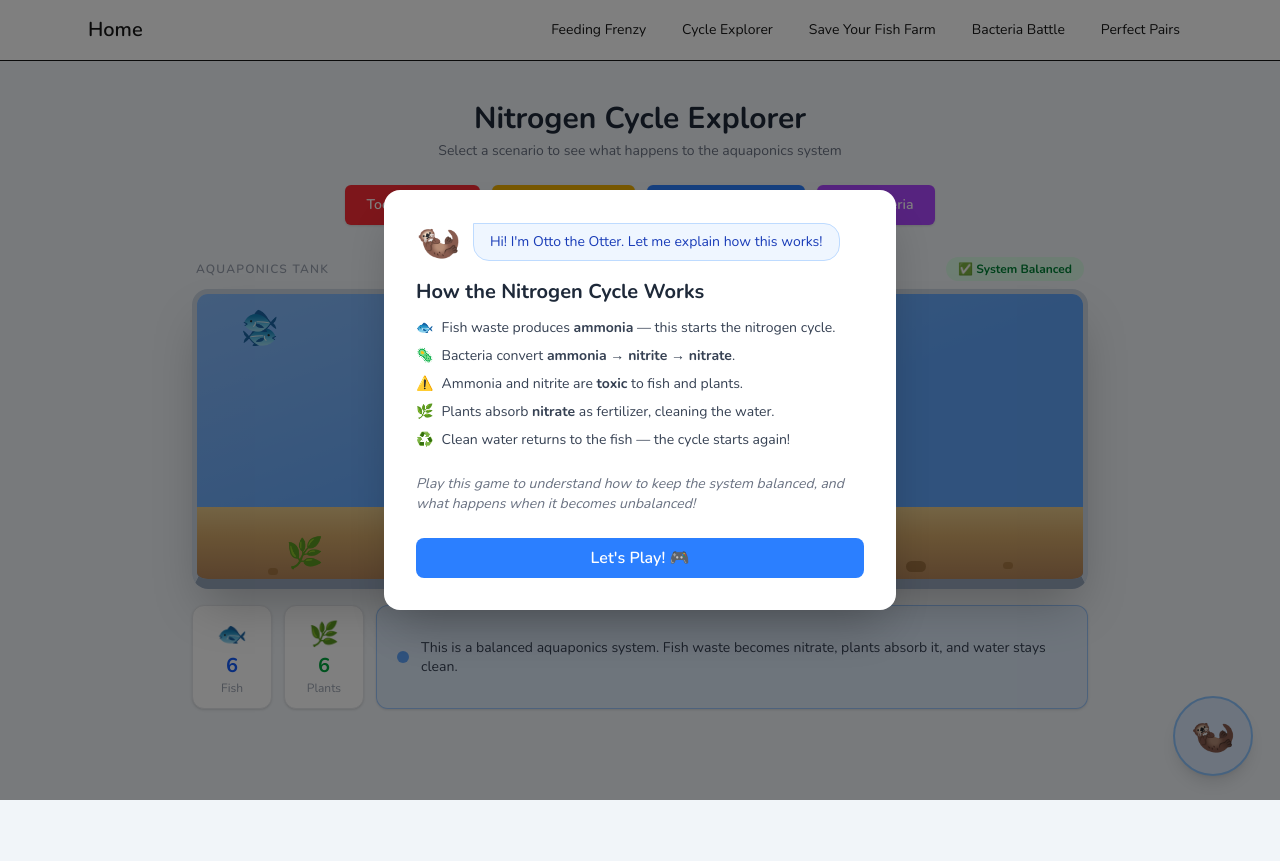
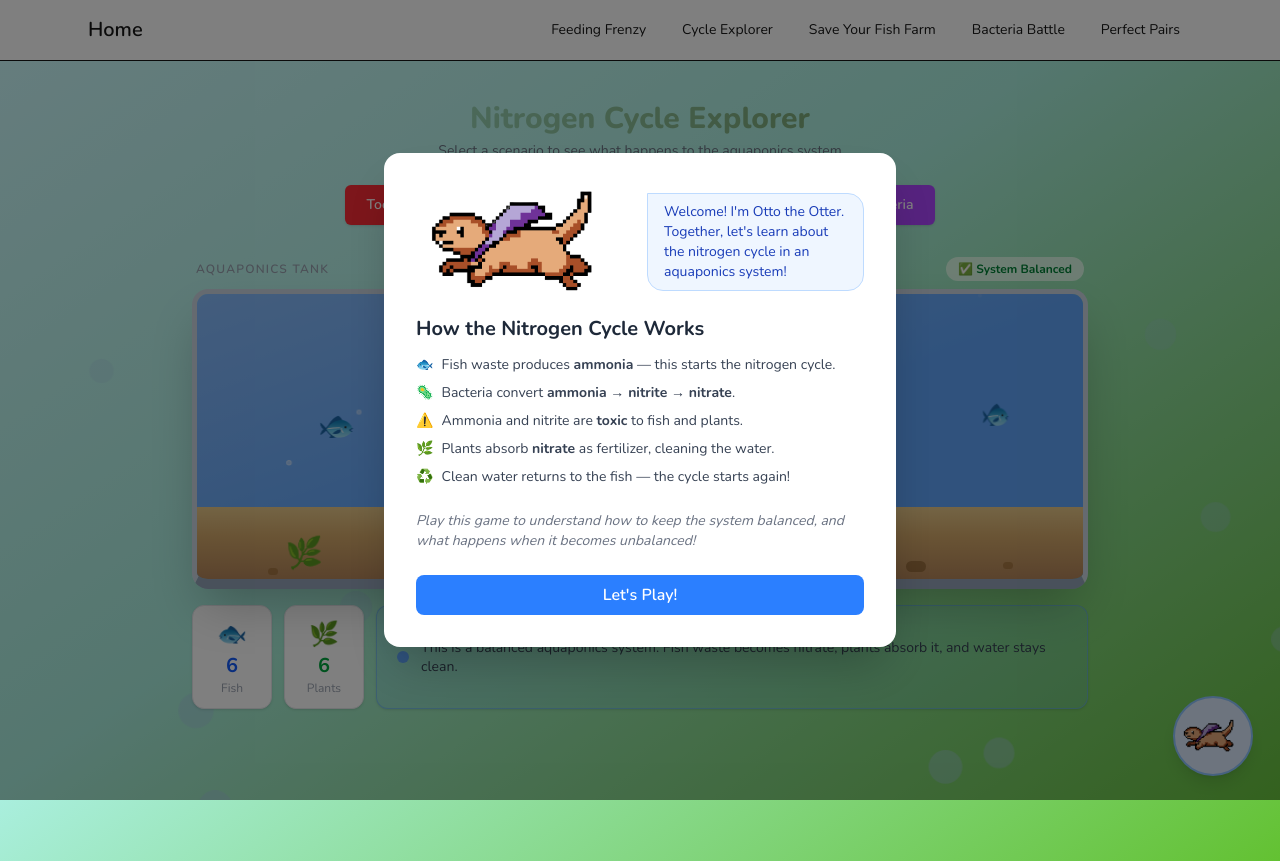
Before and after one commit to AshiJ7/FishFarmFrenzy, a Next.js app: page /mini-game-2 in a window 1280 px wide. Built offline with nearby package versions, Linux system fonts and the light colour scheme.

Commit message:
added fish animations, background, otter pixel art

```diff
--- a/app/mini-game-2/page.tsx
+++ b/app/mini-game-2/page.tsx
@@ -1,6 +1,55 @@
+// things to do:
+// - add image of the cycle as reference as a pop up button on the side
+// - make otter speech bubble larger
+// - fix the size and text in pop up
+// - add more scenarios but make it harder to guess the correct answer
+// - when you level up the scenarios will get harder and more complex, more factors to consider (like light, pH, etc)
+// - pixel art to differentiate between healthy and sad fish and plants
+// - add more feedback to the quiz answers, like why the correct answer is correct and why wrong is wrong
+// - second wrong guess will say try one more time
+// - know what scenario you are in, increase size of text box
+// - change color and text for the informational boxes
+// - interactivity in the tank, fish moving around, plants swaying, water bubbling
+// - add sound effects for correct and incorrect answers
+// - for each quiz option, whether that makes it slightly better or worse, and explain the reasoning behind it in the feedback
+// game additions:
+// - "sandbox mode" freely adjust num of fish, plants, etc and see real time effects with no right or wrong answers
+// - "quiz mode" similar idea to game 3, bunch of scenarios with mcq and have to identify whats wrong/how to fix. points based on speed and accuracy
+// - "challenge mode" where you have to keep the system balanced for a certain amount of time while random events happen (fish getting sick, or a plant dying) and you have to react to them
+
+
 "use client";
 
-import { useState } from "react";
+import { useState, useMemo } from "react";
+
+const BubbleBackground = () => (
+  <div className="fixed inset-0 overflow-hidden pointer-events-none z-0">
+    {[...Array(18)].map((_, i) => {
+      const size = 12 + Math.random() * 24;
+      return (
+        <div
+          key={i}
+          className="absolute rounded-full opacity-40"
+          style={{
+            bottom: "-60px",
+            left: `${Math.random() * 100}%`,
+            width: `${size}px`,
+            height: `${size}px`,
+            backgroundColor: "var(--periwinkle)",
+            animation: `floatUp ${8 + Math.random() * 8}s linear infinite`,
+            animationDelay: `${Math.random() * 5}s`,
+          }}
+        />
+      );
+    })}
+    <style>{`
+      @keyframes floatUp {
+        0% { transform: translateY(0) scale(1); opacity: 0.4; }
+        100% { transform: translateY(-120vh) scale(1.3); opacity: 0; }
+      }
+    `}</style>
+  </div>
+);
 
 type Scenario =
   | "balanced"
@@ -8,6 +57,34 @@ type Scenario =
   | "tooFewPlants"
   | "coldTemp"
   | "noBacteria";
+
+// Each fish swims in a horizontal lane across the full tank
+// startDir: 1 = starts swimming right, -1 = starts swimming left
+const FISH_LANES = [
+  { laneY: 8,  duration: 8,  delay: 0,   startDir:  1 },
+  { laneY: 22, duration: 11, delay: 2.5, startDir: -1 },
+  { laneY: 36, duration: 9,  delay: 1,   startDir:  1 },
+  { laneY: 50, duration: 13, delay: 4,   startDir: -1 },
+  { laneY: 15, duration: 10, delay: 3,   startDir:  1 },
+  { laneY: 42, duration: 12, delay: 0.5, startDir: -1 },
+  { laneY: 28, duration: 7,  delay: 1.8, startDir:  1 },
+  { laneY: 55, duration: 14, delay: 3.5, startDir: -1 },
+  { laneY: 10, duration: 9,  delay: 5,   startDir:  1 },
+  { laneY: 45, duration: 11, delay: 2,   startDir: -1 },
+  { laneY: 32, duration: 8,  delay: 0.8, startDir:  1 },
+  { laneY: 20, duration: 13, delay: 4.2, startDir: -1 },
+];
+
+const WATER_BUBBLES = [
+  { left: 10, delay: 0,   duration: 4   },
+  { left: 25, delay: 1.5, duration: 5   },
+  { left: 42, delay: 0.8, duration: 3.5 },
+  { left: 58, delay: 2.2, duration: 4.5 },
+  { left: 73, delay: 0.3, duration: 5   },
+  { left: 88, delay: 1.8, duration: 3.8 },
+  { left: 18, delay: 3,   duration: 4.2 },
+  { left: 65, delay: 2.7, duration: 3.2 },
+];
 
 export default function MiniGame2() {
   const [scenario, setScenario] = useState<Scenario>("balanced");
@@ -81,6 +158,7 @@ export default function MiniGame2() {
   };
 
   const data = scenarios[scenario];
+  const isUnhealthy = scenario !== "balanced";
 
   const selectScenario = (newScenario: Scenario) => {
     setScenario(newScenario);
@@ -105,24 +183,58 @@ export default function MiniGame2() {
     }
   };
 
+  const bubbleBackground = useMemo(() => <BubbleBackground />, []);
+
   const scenarioButtons = [
-    { key: "tooManyFish",  label: "Too Many Fish",     activeClass: "bg-red-700 border-red-900 ring-2 ring-red-300",    baseClass: "bg-red-500 hover:bg-red-600 border-transparent" },
-    { key: "tooFewPlants", label: "Too Few Plants",    activeClass: "bg-yellow-600 border-yellow-800 ring-2 ring-yellow-300", baseClass: "bg-yellow-500 hover:bg-yellow-600 border-transparent" },
-    { key: "coldTemp",     label: "Cold Temperature",  activeClass: "bg-blue-700 border-blue-900 ring-2 ring-blue-300",  baseClass: "bg-blue-500 hover:bg-blue-600 border-transparent" },
-    { key: "noBacteria",   label: "No Bacteria",       activeClass: "bg-purple-700 border-purple-900 ring-2 ring-purple-300", baseClass: "bg-purple-500 hover:bg-purple-600 border-transparent" },
+    { key: "tooManyFish",  label: "Too Many Fish",    activeClass: "bg-red-700 border-red-900 ring-2 ring-red-300",       baseClass: "bg-red-500 hover:bg-red-600 border-transparent" },
+    { key: "tooFewPlants", label: "Too Few Plants",   activeClass: "bg-yellow-600 border-yellow-800 ring-2 ring-yellow-300", baseClass: "bg-yellow-500 hover:bg-yellow-600 border-transparent" },
+    { key: "coldTemp",     label: "Cold Temperature", activeClass: "bg-blue-700 border-blue-900 ring-2 ring-blue-300",     baseClass: "bg-blue-500 hover:bg-blue-600 border-transparent" },
+    { key: "noBacteria",   label: "No Bacteria",      activeClass: "bg-purple-700 border-purple-900 ring-2 ring-purple-300", baseClass: "bg-purple-500 hover:bg-purple-600 border-transparent" },
   ];
 
   return (
-    <div className="min-h-screen w-full bg-slate-100">
+    <div className="min-h-screen w-full">
+      {bubbleBackground}
+
+      <style>{`
+        /* Fish bob up/down slightly as they swim (left/right handled via JS-injected per-fish keyframes) */
+        @keyframes fishBob {
+          0%, 100% { margin-top: 0px; }
+          50%       { margin-top: -6px; }
+        }
+        @keyframes fishBobSlow {
+          0%, 100% { margin-top: 0px; }
+          50%       { margin-top: -3px; }
+        }
+
+        /* Plant sway */
+        @keyframes sway {
+          0%, 100% { transform-origin: bottom center; transform: rotate(-4deg); }
+          50%       { transform-origin: bottom center; transform: rotate(4deg); }
+        }
+        @keyframes swayAlt {
+          0%, 100% { transform-origin: bottom center; transform: rotate(3deg); }
+          50%       { transform-origin: bottom center; transform: rotate(-5deg); }
+        }
+
+        /* Water bubbles rising inside tank */
+        @keyframes riseUp {
+          0%   { transform: translateY(0) scale(1); opacity: 0.7; }
+          80%  { opacity: 0.5; }
+          100% { transform: translateY(-220px) scale(0.6); opacity: 0; }
+        }
+      `}</style>
 
       {/* INFO MODAL */}
       {showInfo && (
         <div className="fixed inset-0 z-50 flex items-center justify-center bg-black/50">
           <div className="relative bg-white rounded-2xl shadow-2xl max-w-lg w-full mx-4 p-8">
             <div className="flex items-center gap-3 mb-4">
-              <span className="text-4xl">🦦</span>
+              <span className="text-4xl">
+                <img src="/otter.png" alt="otter" className="w-full h-full object-contain" />
+              </span>
               <div className="bg-blue-50 border border-blue-200 rounded-2xl rounded-tl-none px-4 py-2 text-sm text-blue-800 font-medium">
-                Hi! I'm Otto the Otter. Let me explain how this works!
+                Welcome! I'm Otto the Otter. Together, let's learn about the nitrogen cycle in an aquaponics system!
               </div>
             </div>
             <h2 className="text-xl font-bold mb-3 text-gray-800">How the Nitrogen Cycle Works</h2>
@@ -140,14 +252,14 @@ export default function MiniGame2() {
               onClick={() => setShowInfo(false)}
               className="w-full bg-blue-500 hover:bg-blue-600 text-white font-semibold py-2 rounded-lg transition-colors"
             >
-              Let's Play! 🎮
+              Let's Play!
             </button>
           </div>
         </div>
       )}
 
       {/* MAIN GAME */}
-      <main className="relative flex w-full min-h-screen flex-col items-center py-10 px-6 lg:px-16">
+      <main className="relative z-10 flex w-full min-h-screen flex-col items-center py-10 px-6 lg:px-16">
 
         {/* Floating otter button — bottom right */}
         <div className="fixed bottom-6 right-6 z-40 group flex flex-col items-center gap-1">
@@ -156,15 +268,25 @@ export default function MiniGame2() {
           </span>
           <button
             onClick={() => setShowInfo(true)}
-            className="bg-blue-100 hover:bg-blue-200 border-2 border-blue-300 rounded-full w-20 h-20 text-4xl shadow-lg transition-colors flex items-center justify-center"
+            className="bg-blue-100 hover:bg-blue-200 border-2 border-blue-300 rounded-full w-20 h-20 shadow-lg transition-colors flex items-center justify-center overflow-hidden p-1"
           >
-            🦦
+            <img src="/otter.png" alt="otter" className="w-full h-full object-contain" />
           </button>
         </div>
 
         {/* Page header */}
         <div className="w-full max-w-4xl mb-6 text-center">
-          <h1 className="text-3xl font-bold text-gray-800 mb-1">Nitrogen Cycle Explorer</h1>
+          <h1
+            className="text-3xl font-extrabold mb-1"
+            style={{
+              backgroundImage: "linear-gradient(to right, var(--teal-medium), var(--olive-green))",
+              WebkitBackgroundClip: "text",
+              WebkitTextFillColor: "transparent",
+              backgroundClip: "text",
+            }}
+          >
+            Nitrogen Cycle Explorer
+          </h1>
           <p className="text-gray-500 text-sm">Select a scenario to see what happens to the aquaponics system</p>
         </div>
 
@@ -205,36 +327,100 @@ export default function MiniGame2() {
               height: "300px",
             }}
           >
-            <div className="absolute inset-0 transition-colors duration-700" style={{ backgroundColor: data.waterColor }} />
+            {/* Water background */}
+            <div
+              className="absolute inset-0 transition-colors duration-700"
+              style={{ backgroundColor: data.waterColor }}
+            />
+
+            {/* Shimmer */}
             <div className="absolute inset-0 pointer-events-none" style={{
               background: "linear-gradient(160deg, rgba(255,255,255,0.25) 0%, transparent 55%)"
             }} />
 
-            {Array.from({ length: data.fish }).map((_, i) => (
-              <span
+            {/* Water bubbles inside tank */}
+            {WATER_BUBBLES.map((b, i) => (
+              <div
                 key={i}
-                className="absolute text-3xl select-none"
+                className="absolute rounded-full pointer-events-none"
                 style={{
-                  left: `${(i * 17 + 5) % 85}%`,
-                  top: `${(i * 23 + 8) % 60}%`,
-                  transform: i % 2 === 0 ? "scaleX(-1)" : "scaleX(1)",
-                  filter: scenario !== "balanced" ? "saturate(0.5) brightness(0.85)" : "none",
-                  transition: "filter 0.6s",
+                  left: `${b.left}%`,
+                  bottom: "72px",
+                  width: "6px",
+                  height: "6px",
+                  backgroundColor: "rgba(255,255,255,0.6)",
+                  border: "1px solid rgba(255,255,255,0.8)",
+                  animation: `riseUp ${b.duration}s ease-in infinite`,
+                  animationDelay: `${b.delay}s`,
                   zIndex: 2,
                 }}
-              >
-                {data.fishIcon}
-              </span>
+              />
             ))}
 
+            {/* Per-fish swim keyframes injected into a style tag */}
+            <style>{
+              Array.from({ length: data.fish }).map((_, i) => {
+                const lane = FISH_LANES[i % FISH_LANES.length];
+                const dur = isUnhealthy ? lane.duration * 2.5 : lane.duration;
+                if (lane.startDir === 1) {
+                  // starts at left (0%), swims right to ~88%, flips, swims back
+                  return `
+                    @keyframes fish-swim-${i} {
+                      0%   { left: 2%;  transform: scaleX(1); }
+                      48%  { left: 88%; transform: scaleX(1); }
+                      50%  { left: 88%; transform: scaleX(-1); }
+                      98%  { left: 2%;  transform: scaleX(-1); }
+                      100% { left: 2%;  transform: scaleX(1); }
+                    }
+                  `;
+                } else {
+                  // starts at right (88%), swims left to ~2%, flips, swims back
+                  return `
+                    @keyframes fish-swim-${i} {
+                      0%   { left: 88%; transform: scaleX(-1); }
+                      48%  { left: 2%;  transform: scaleX(-1); }
+                      50%  { left: 2%;  transform: scaleX(1); }
+                      98%  { left: 88%; transform: scaleX(1); }
+                      100% { left: 88%; transform: scaleX(-1); }
+                    }
+                  `;
+                }
+              }).join("")
+            }</style>
+
+            {/* Fish */}
+            {Array.from({ length: data.fish }).map((_, i) => {
+              const lane = FISH_LANES[i % FISH_LANES.length];
+              const dur = isUnhealthy ? lane.duration * 2.5 : lane.duration;
+              return (
+                <span
+                  key={i}
+                  className="absolute text-3xl select-none"
+                  style={{
+                    top: `${lane.laneY}%`,
+                    filter: isUnhealthy ? "saturate(0.4) brightness(0.8)" : "none",
+                    transition: "filter 0.6s",
+                    zIndex: 3,
+                    display: "inline-block",
+                    animation: `fish-swim-${i} ${dur}s linear infinite, ${isUnhealthy ? "fishBobSlow" : "fishBob"} ${dur / 4}s ease-in-out infinite`,
+                    animationDelay: `${lane.delay}s`,
+                  }}
+                >
+                  {data.fishIcon}
+                </span>
+              );
+            })}
+
+            {/* Sandy bottom with plants */}
             <div
-              className="absolute bottom-0 left-0 right-0 flex items-end"
+              className="absolute bottom-0 left-0 right-0"
               style={{
                 height: "72px",
                 background: "linear-gradient(to top, #b5865a 0%, #d4a96a 60%, #e8c98a 100%)",
-                zIndex: 3,
+                zIndex: 4,
               }}
             >
+              {/* Pebbles */}
               {[8, 22, 38, 55, 68, 80, 91].map((pos, i) => (
                 <div key={i} className="absolute rounded-full" style={{
                   left: `${pos}%`, bottom: `${4 + (i % 4) * 3}px`,
@@ -242,11 +428,22 @@ export default function MiniGame2() {
                   backgroundColor: i % 2 === 0 ? "#92622a" : "#7a4f20", opacity: 0.5,
                 }} />
               ))}
+
+              {/* Plants with sway animation */}
               {Array.from({ length: data.plants }).map((_, i) => (
-                <span key={i} className="absolute text-3xl select-none" style={{
-                  left: `${(i + 0.8) * (88 / (data.plants + 1))}%`,
-                  bottom: "10px", lineHeight: 1, zIndex: 4,
-                }}>
+                <span
+                  key={i}
+                  className="absolute text-3xl select-none"
+                  style={{
+                    left: `${(i + 0.8) * (88 / (data.plants + 1))}%`,
+                    bottom: "10px",
+                    lineHeight: 1,
+                    zIndex: 5,
+                    display: "inline-block",
+                    animation: `${i % 2 === 0 ? "sway" : "swayAlt"} ${2.5 + (i % 3) * 0.5}s ease-in-out infinite`,
+                    animationDelay: `${(i * 0.4) % 2}s`,
+                  }}
+                >
                   {data.plantIcon}
                 </span>
               ))}
@@ -325,16 +522,3 @@ export default function MiniGame2() {
     </div>
   );
 }
-
-
-
-// things to change:
-// - add image of the cycle as reference
-// - add otter speech bubble
-// - add more scenarios but make it harder to guess the correct answer
-// - when you level up the scenarios will get harder and more complex, more factors to consider (like light, pH, etc)
-// - when you click wrong answer on quiz, it doesn't allow you to select another answer
-// - pixel art to differentiate between healthy and sad fish and plants
-// - add more feedback to the quiz answers, like why the correct answer is correct and why wrong is wrong
-// -  second wrong guess will say try one more time
-// - know what scenario you are in
```
Also changed, not shown: public/otter.png (added).
